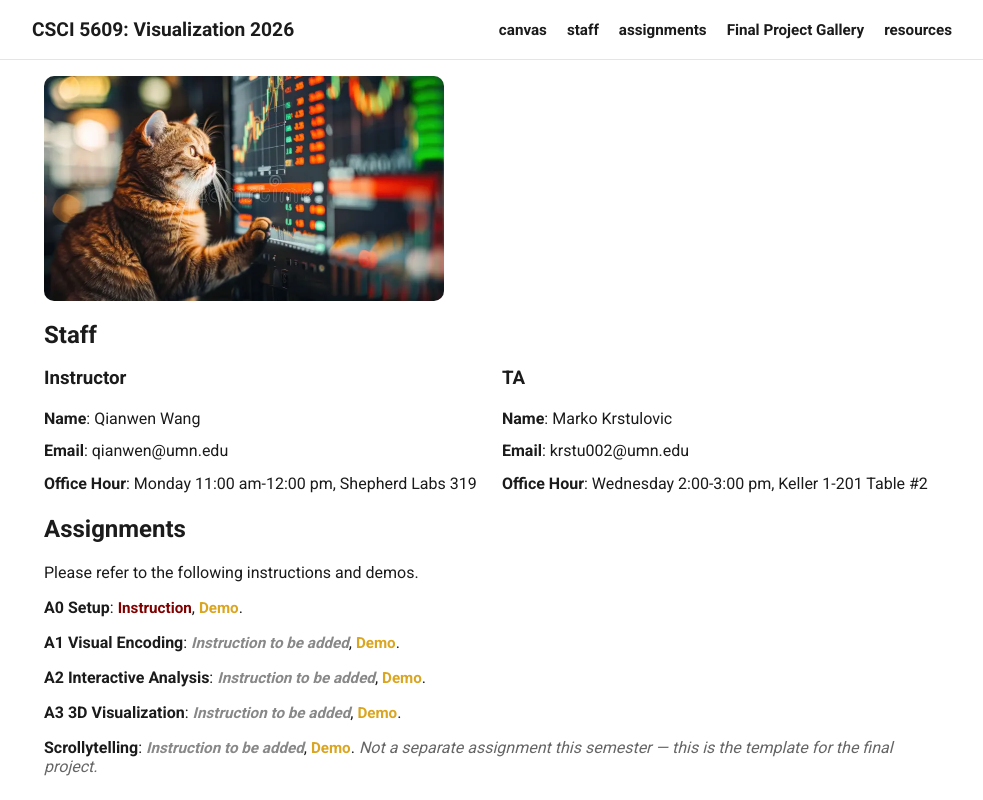
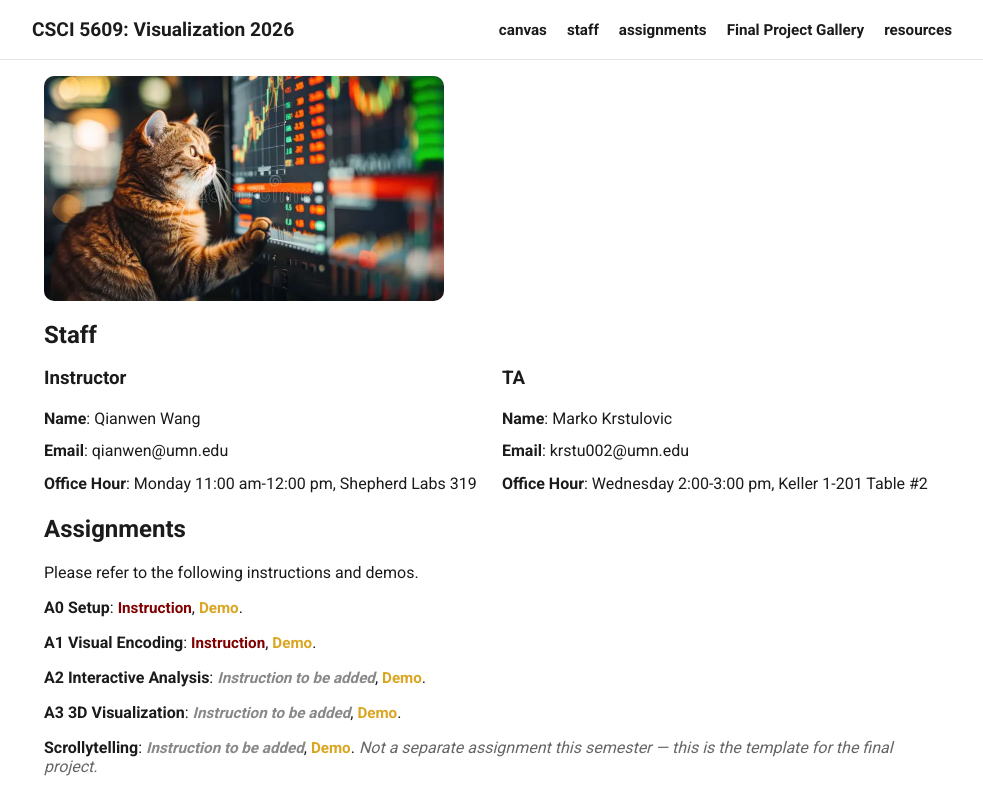
Before and after one commit to UMN-CSCI5609/my-vis-5609, a SvelteKit app: page / in a window 1280 px wide. Shown: the top 800 px of the page, without its empty margins (148-1131 px from the left). Built offline with nearby package versions, Linux system fonts and the light colour scheme.

Commit message:
Added A1 Instructions

```diff
--- a/src/routes/+page.svelte
+++ b/src/routes/+page.svelte
@@ -128,7 +128,7 @@
 		},
 		{
 			title: 'A1 Visual Encoding',
-			instruction: null,
+			instruction: 'https://github.com/UMN-CSCI5609/Assignments-Instructions/tree/main/A1-Visual-Encoding',
 			demo: 'https://qianwen.info/my-vis-5609/A1',
 			due: 'Oct 4, 2026',
 			external: true
```
